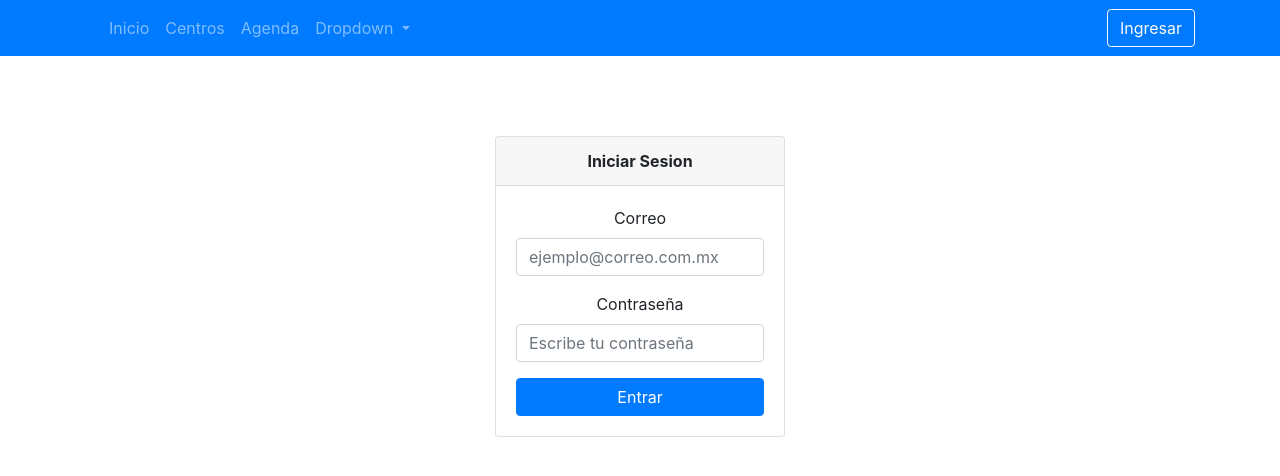
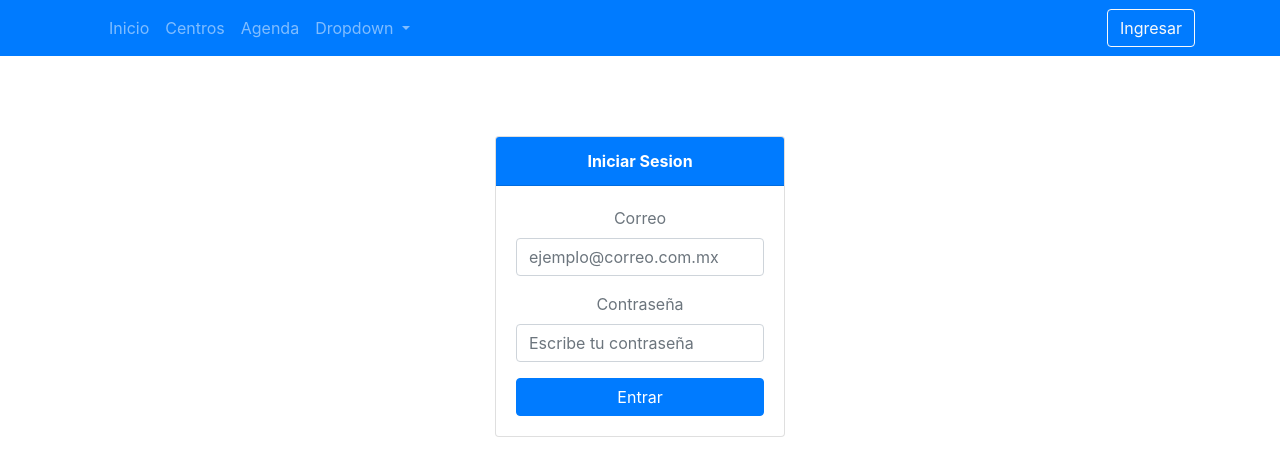
Before and after one commit to atenoc/D3N74LAPP-CL13N7-1.0.0, an Angular app: page /login in a window 1280 px wide. Shown: the top 476 px of the page. Built offline with nearby package versions, Linux system fonts and the light colour scheme.

Commit message:
Ajustes para login

```diff
--- a/src/app/components/login/login.component.html
+++ b/src/app/components/login/login.component.html
@@ -2,18 +2,18 @@
 
     <div class="card">
 
-        <div class="card-header"><strong>Iniciar Sesion</strong></div>
+        <div class="card-header bg-primary text-white"><strong>Iniciar Sesion</strong></div>
         <div class="card-body">
 
             <form (submit)="login()">
 
                 <div class="form-group">
-                    <label >Correo </label>
+                    <label class="text-muted">Correo </label>
                     <input type="email" [(ngModel)]="user.correo" class="form-control" name="correo" placeholder="ejemplo@correo.com.mx">
                 </div>
 
                 <div class="form-group">
-                    <label >Contraseña</label>
+                    <label class="text-muted">Contraseña</label>
                     <input type="password" [(ngModel)]="user.llave" class="form-control" name="llave" placeholder="Escribe tu contraseña">
                 </div>
 
--- a/src/app/components/login/login.component.ts
+++ b/src/app/components/login/login.component.ts
@@ -50,7 +50,7 @@ export class LoginComponent implements OnInit {
       err => {
         console.log(err.error.message)
         console.log(err)
-        this.mensajeError = err.error.message + ", por favor revisa tu correo y contraseña."
+        this.mensajeError = err.error.message + ". ¡Por favor revisa el correo y/o contraseña!"
         this.mostrarError = true
       }
     )
--- a/src/app/components/usuarios/usuario-detalle/usuario-detalle.component.html
+++ b/src/app/components/usuarios/usuario-detalle/usuario-detalle.component.html
@@ -6,7 +6,7 @@
     <ng-template #main_content>
 
         <div class="card">
-            <div class="card-header"> <strong>Editar Usuario </strong> </div>
+            <div class="card-header bg-dark text-white"> <strong>Editar Usuario </strong> </div>
             <form class="card-body" (submit)="updateUsuario(correo, llave, rol)">
 
                 <div class="form-group">
@@ -30,7 +30,7 @@
                 <button class="btn btn-primary btn-block">
                     Actualizar Datos
                 </button>
-                <button class="btn btn-secondary btn-block" (click)="regresar()">
+                <button class="btn btn-ligth btn-block" (click)="regresar()">
                     Cancelar
                 </button>
             </form>
```
